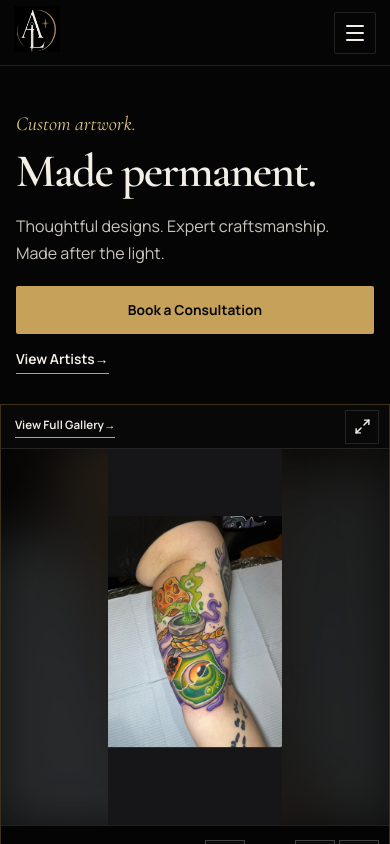
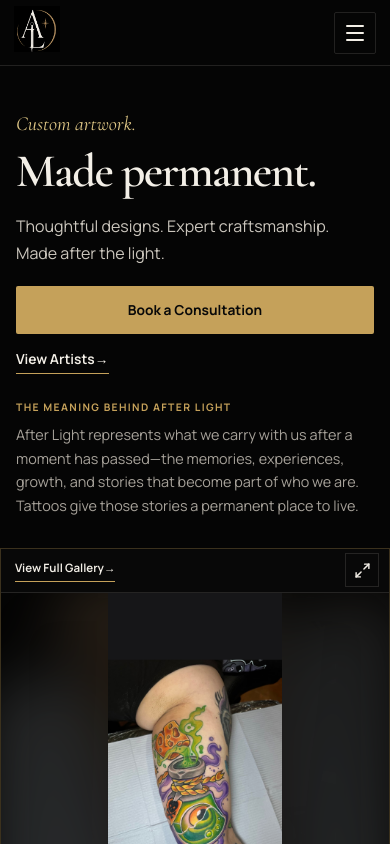
Before and after one commit to afterlighttattoo/afterlighttattoo, a Next.js app: page / in a window 390 px wide. Shown: the top 844 px of the page. Built offline with nearby package versions, Linux system fonts and the light colour scheme.

Commit message:
Add homepage brand meaning statement

```diff
--- a/app/components/FeaturedArtworkCarousel.tsx
+++ b/app/components/FeaturedArtworkCarousel.tsx
@@ -100,6 +100,10 @@ export function FeaturedArtworkCarousel({ images }: { images: PortfolioImage[] }
           <div className="hero-actions">
             <Link className="button button-gold" href="/booking">Book a Consultation</Link>
             <Link className="text-link" href="/artists">View Artists <span aria-hidden="true">→</span></Link>
+          </div>
+          <div className="hero-meaning">
+            <p className="hero-meaning-label">The meaning behind After Light</p>
+            <p className="hero-meaning-copy">After Light represents what we carry with us after a moment has passed—the memories, experiences, growth, and stories that become part of who we are. Tattoos give those stories a permanent place to live.</p>
           </div>
         </div>
 
--- a/app/globals.css
+++ b/app/globals.css
@@ -222,6 +222,9 @@ a:focus-visible, button:focus-visible, input:focus-visible, select:focus-visible
 .hero-kicker { margin-bottom: 6px; color: var(--gold-light); font-family: var(--font-serif); font-size: 1.25rem; font-style: italic; }
 .featured-carousel-copy h1 { margin-bottom: 16px; font-family: var(--font-serif); font-size: clamp(3.3rem, 4.3vw, 3.85rem); font-weight: 600; letter-spacing: -.035em; }
 .featured-carousel-copy > p:not(.hero-kicker) { margin-bottom: 24px; color: #cbc6bd; font-size: 1rem; line-height: 1.65; }
+.hero-meaning { max-width: 34ch; margin-top: 28px; }
+.hero-meaning-label { margin-bottom: 8px; color: var(--gold); font-size: .65rem; font-weight: 700; letter-spacing: .13em; line-height: 1.4; text-transform: uppercase; }
+.hero-meaning-copy { margin: 0; color: var(--gray); font-size: .86rem; line-height: 1.62; }
 .featured-carousel-gallery { display: grid; overflow: hidden; width: 100%; height: clamp(500px, 38vw, 540px); grid-template-rows: 44px minmax(0, 1fr) 68px; border: 1px solid var(--line); background: var(--black); }
 .featured-carousel-gallery-top { display: flex; padding: 0 10px 0 14px; align-items: center; justify-content: space-between; border-bottom: 1px solid var(--line-soft); background: #080808; }
 .featured-carousel-gallery-top .text-link { font-size: .72rem; }
@@ -495,6 +498,8 @@ a:focus-visible, button:focus-visible, input:focus-visible, select:focus-visible
   .featured-carousel-copy { width: 100%; padding: 42px 16px 30px; }
   .featured-carousel-copy h1 { font-size: clamp(2.8rem, 12vw, 3.45rem); }
   .featured-carousel-copy > p:not(.hero-kicker) { margin-bottom: 20px; }
+  .hero-meaning { max-width: 38rem; margin-top: 26px; }
+  .hero-meaning-copy { font-size: .9rem; line-height: 1.65; }
   .featured-carousel-gallery { width: 100%; height: clamp(440px, 126vw, 500px); grid-template-rows: 44px minmax(0, 1fr) 70px; }
   .featured-carousel-bar { padding-inline: 10px; }
   .featured-carousel-credit > a { max-width: 116px; font-size: 1.06rem; }
```
